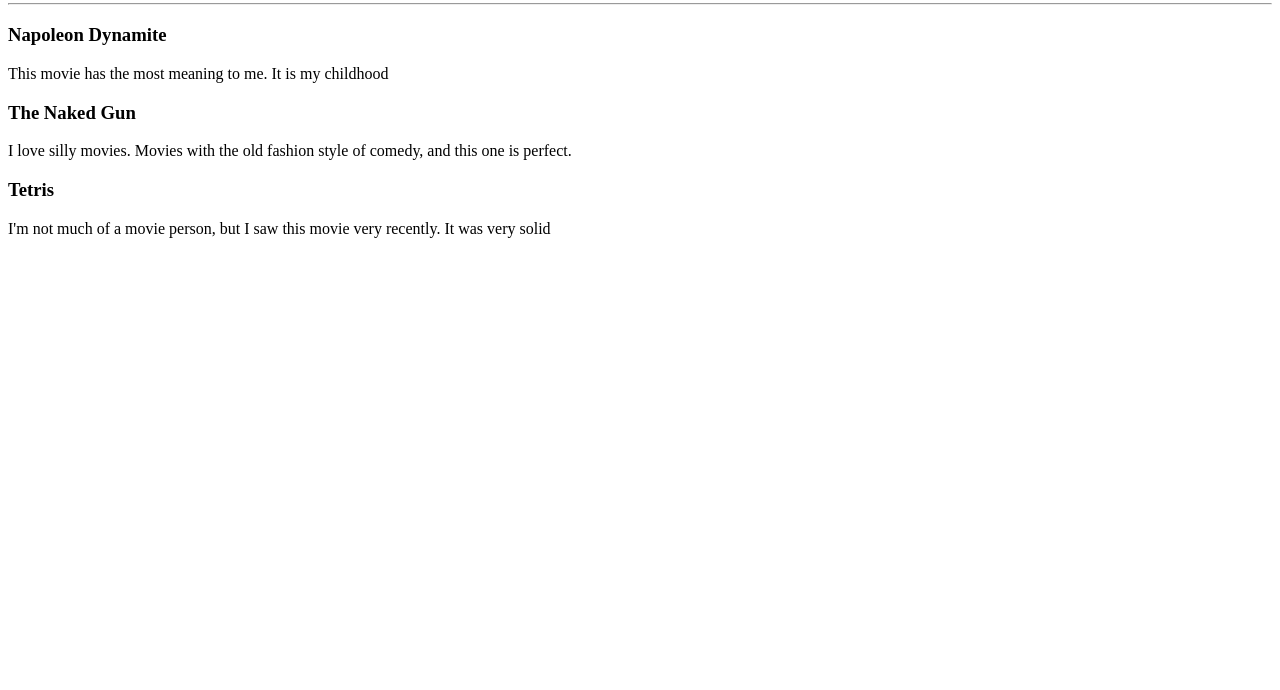
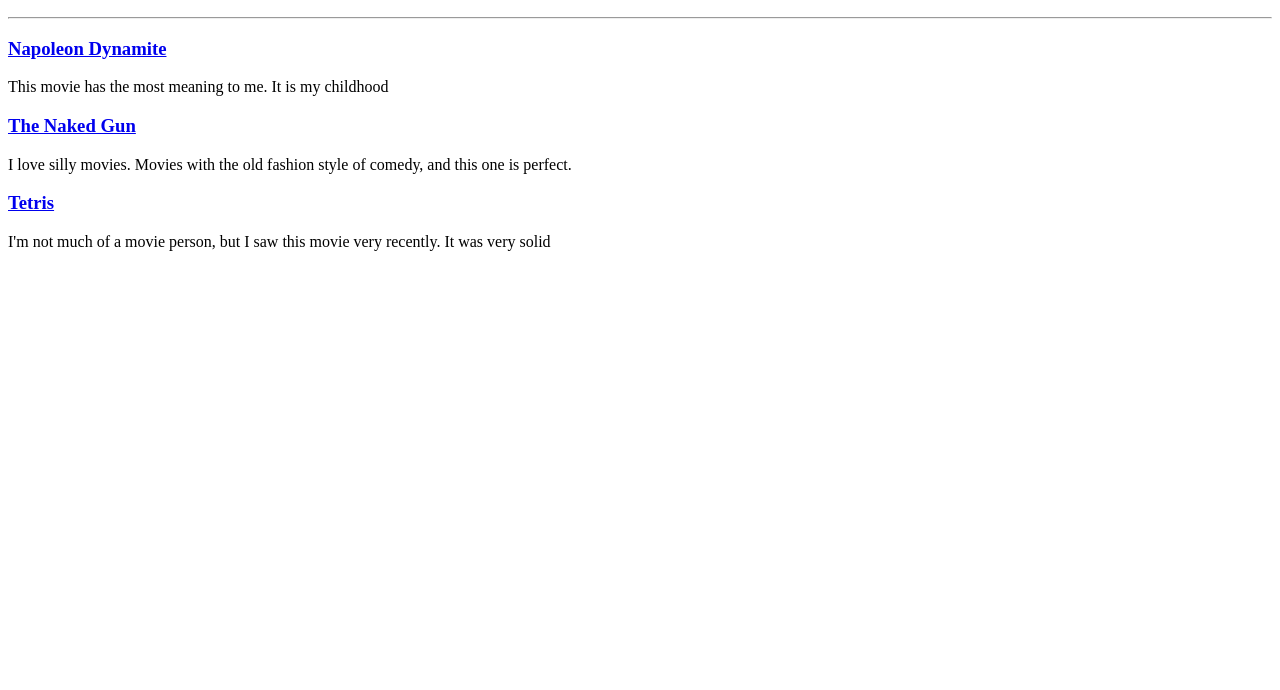
Before and after one commit to ZacharyAllsworth/html-portfolio, a plain HTML site: page public/movie-ranking.html in a window 1280 px wide. Shown: the part 110-800 px from the top of the page. Drawn offline with Linux system fonts and the light colour scheme.

Commit message:
Add files via upload

```diff
--- a/public/movie-ranking.html
+++ b/public/movie-ranking.html
@@ -1,14 +1,24 @@
+<!DOCTYPE html>
+<html lang="en">
+<head>
+    <meta charset="UTF-8">
+    <meta name="viewport" content="width=device-width, initial-scale=1.0">
+    <title>Movie Ranking Project</title>
+</head>
+<body>
     <!-- Write your code below -->
     <h1>The Best Movies According to Zachary</h1>
     <h2>My top 3 movies of all-time.</h2>
 
     <hr />
 
-<h3>Napoleon Dynamite</h3>
+    <h3><a href="https://www.imdb.com/title/tt0374900/">Napoleon Dynamite</a></h3>
     <p>This movie has the most meaning to me. It is my childhood</p>
 
-<h3>The Naked Gun</h3>
+    <h3><a href="https://www.imdb.com/title/tt0095705/">The Naked Gun</a></h3>
     <p>I love silly movies. Movies with the old fashion style of comedy, and this one is perfect.</p>
 
-<h3>Tetris</h3>
+    <h3><a href="https://www.imdb.com/title/tt12758060/">Tetris</a></h3>
     <p>I'm not much of a movie person, but I saw this movie very recently. It was very solid</p>
+</body>
+</html>
```
Also changed, not shown: public/birthday-invite.html (+14 -10 lines), assets/images/Movie_Image.png. Lines whose indentation alone changed are shown as unchanged.
